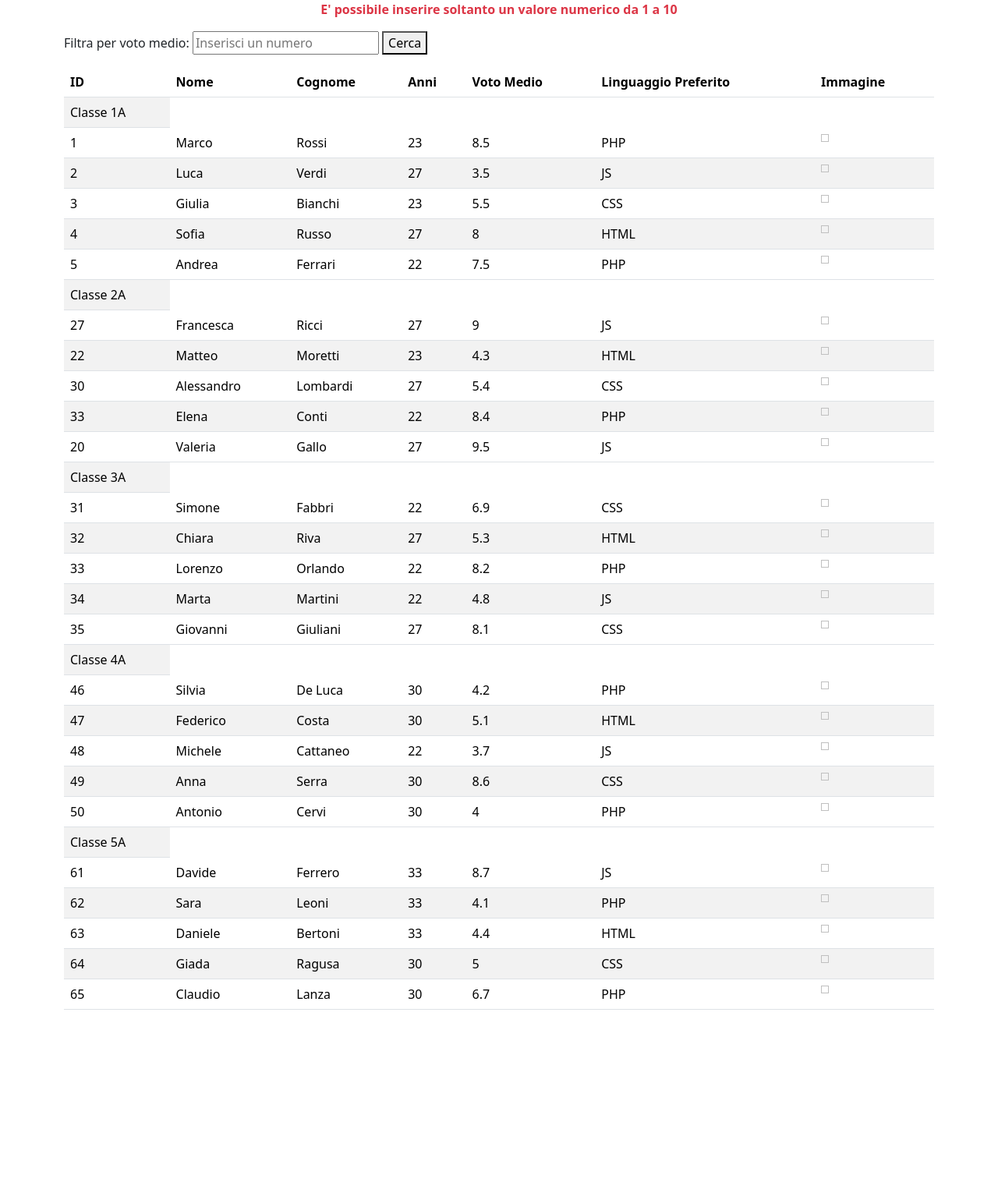
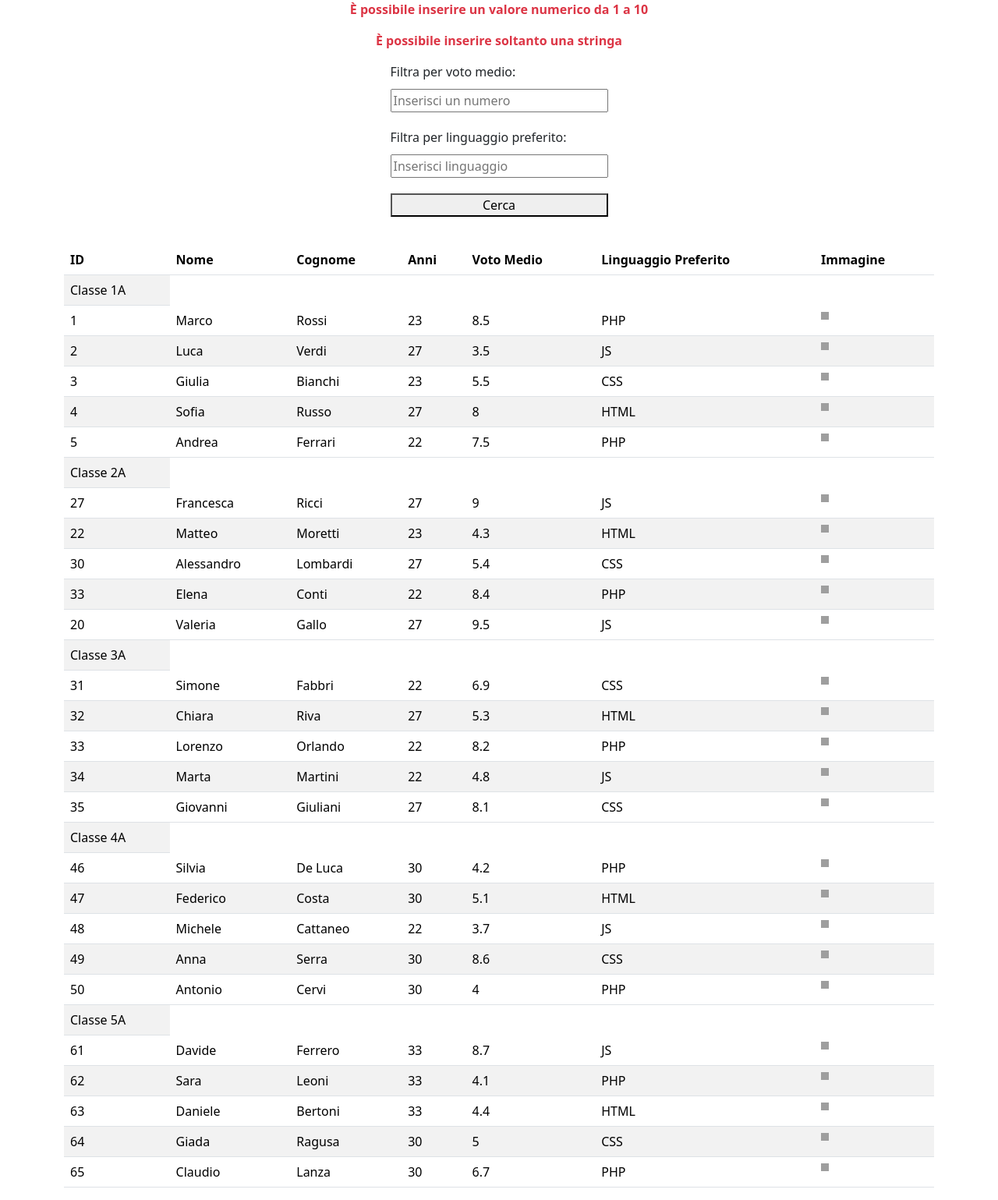
Before and after one commit to Giovanni-Damico98/php-snacks-b1, a PHP site: page / in a window 1280 px wide. Shown: the whole page at 78% size. Before the commit the page ends 1295 px from the top, so only its background shows below. Run offline with PHP 8.4, Linux system fonts and the light colour scheme; data that the repository does not hold is empty; grey boxes are pictures that could not be loaded.

Commit message:
snack 4d completed

```diff
--- a/index.php
+++ b/index.php
@@ -238,30 +238,22 @@ $classi = [
     ],
 ];
 
-// $classiVotoSufficente = [];
-// foreach ($classi as $nomeClasse => $studenti) {
-//     array_push($classiVotoSufficente, $nomeClasse);
-//     echo $nomeClasse;
-//     echo ':  <br>';
-//     foreach ($studenti as $studente) {
-//         if ($studente['voto_medio'] >= 6) {
-//             echo $studente['voto_medio'];
-//             echo '<br>';
-//             array_push($classiVotoSufficente, $studente['voto_medio']);
-//         }
-//     }
-//     echo '<br>';
-// }
+// Prendo il valore inserito dall'utente nell'input e lo assegno alla variabile $valoreFiltro
+$valoreFiltroVoto = isset($_GET['ottieniVoti']) ? $_GET['ottieniVoti'] : '0';
+if (is_numeric($valoreFiltroVoto) && $valoreFiltroVoto <= 10 && $valoreFiltroVoto > 0) {
+    $valoreFiltroVoto = $valoreFiltroVoto;
+} else {
+    echo '<p class="text-danger fw-bold text-center">È possibile inserire un valore numerico da 1 a 10</p>';
+    $valoreFiltroVoto = '0';
+}
 
+// Filtro per linguaggio preferito
+$valoreFiltroLinguaggio = isset($_GET['ottieniLinguaggioPreferito']) ? $_GET['ottieniLinguaggioPreferito'] : '';
+$valoreFiltroLinguaggio = trim($valoreFiltroLinguaggio);
 
-// Prendo il valore inserito dall'utente nell'input e lo assegno alla variabile $valoreFiltro
-$valoreFiltro = $_POST['ottieniVoti'];
-
-if (is_numeric($valoreFiltro) && $valoreFiltro < 11 && $valoreFiltro > 0) {
-    $valoreFiltro = isset($valoreFiltro) ? ($valoreFiltro) : '0';
-} else {
-    echo '<p class="text-danger fw-bold text-center">E\' possibile inserire soltanto un valore numerico da 1 a 10</p>';
-    $valoreFiltro = '0';
+if ($valoreFiltroLinguaggio === '' || is_numeric($valoreFiltroLinguaggio)) {
+    echo '<p class="text-danger fw-bold text-center">È possibile inserire soltanto una stringa</p>';
+    $valoreFiltroLinguaggio = '';
 }
 
 ?>
@@ -279,12 +271,15 @@ if (is_numeric($valoreFiltro) && $valoreFiltro < 11 && $valoreFiltro > 0) {
 </head>
 
 <body>
-    <div class="container">
-        <form method="post" action="">
+    <div class="container d-flex justify-content-center align-items-center flex-column">
+        <form method="get" action="" class="d-flex flex-column w-25">
             <label for="ottieniVoti">Filtra per voto medio:</label>
             <input type="text" placeholder="Inserisci un numero" name="ottieniVoti">
-            <button type="submit">Cerca</button>
+            <label for="ottieniLinguaggioPreferito">Filtra per linguaggio preferito:</label>
+            <input type="text" placeholder="Inserisci linguaggio" name="ottieniLinguaggioPreferito">
+            <button type="submit" name="filtraLinguaggio">Cerca</button>
         </form>
+
 
         <table class="table table-striped">
             <!-- Voci della tabella -->
@@ -303,13 +298,20 @@ if (is_numeric($valoreFiltro) && $valoreFiltro < 11 && $valoreFiltro > 0) {
             <tbody>
                 <!-- Per ogni classe nell'array classi eseguo un ciclo che mi permetta di vedere ogni classe -->
                 <?php foreach ($classi as $nomeClasse => $studenti) { ?>
-                    <td><?php
-                        echo $nomeClasse; ?></td>
+                    <tr>
+                        <td>
+                            <?php
+                            echo $nomeClasse; ?>
+                        </td>
+                    </tr>
                     <!-- Per ogni classe eseguo un ciclo che mi permetta di vedere ogni studente con i relativi campi -->
                     <?php foreach ($studenti as $studente) { ?>
 
-                        <?php if ($studente['voto_medio'] >= $valoreFiltro) { ?>
-
+                        <!-- Condizione aggiornata: Filtra sia per voto medio che per linguaggio preferito -->
+                        <?php if (
+                            $studente['voto_medio'] >= $valoreFiltroVoto &&
+                            (empty($valoreFiltroLinguaggio) || strcasecmp($studente['linguaggio_preferito'], $valoreFiltroLinguaggio) == 0)
+                        ) { ?>
                             <tr>
                                 <!-- Table Data + codice php per mostrare in pagina i campi -->
                                 <td><?php
@@ -324,13 +326,12 @@ if (is_numeric($valoreFiltro) && $valoreFiltro < 11 && $valoreFiltro > 0) {
                                     echo $studente['voto_medio']; ?></td>
                                 <td><?php
                                     echo $studente['linguaggio_preferito']; ?></td>
-                                <td><img url="<?php
-                                                echo $studente['immagine']; ?>" alt=""></td>
+                                <td><img src="<?php echo $studente['immagine']; ?>" alt="Immagine studente"></td>
                             </tr>
                         <?php } ?>
+
                     <?php } ?>
                 <?php } ?>
-            </tbody>
         </table>
     </div>
 </body>
--- a/style.css
+++ b/style.css
@@ -8,3 +8,15 @@ tr:hover {
   transform: scale(1.02);
   transition: transform 0.2s ease;
 }
+
+input {
+  margin-bottom: 20px !important;
+}
+
+label {
+  margin-bottom: 10px !important;
+}
+
+button {
+  margin-bottom: 20px !important;
+}
```
